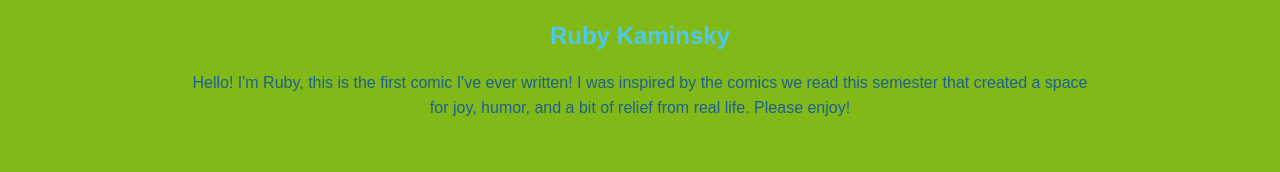
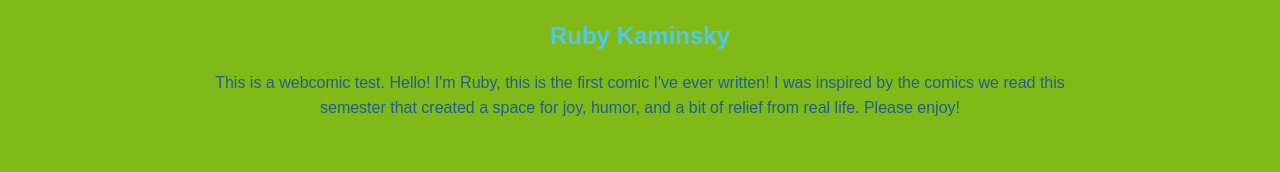
Before and after one commit to rubykaminsky/rmkproject, a plain HTML site: page about.html in a window 1280 px wide. Shown: the part 257-429 px from the top of the page. Drawn offline with Linux system fonts and the light colour scheme; a web font is replaced by a local one.

Commit message:
🎿🥣 Updated with Glitch

```diff
--- a/about.html
+++ b/about.html
@@ -23,7 +23,7 @@
       />
       <h2>Ruby Kaminsky</h2>
       <p>
-        Hello! I'm Ruby, this is the first comic I've ever written! I was inspired by the comics we read this semester that created a space for joy, humor, and a bit of relief from real life. Please enjoy!
+        This is a webcomic test. Hello! I'm Ruby, this is the first comic I've ever written! I was inspired by the comics we read this semester that created a space for joy, humor, and a bit of relief from real life. Please enjoy!
       </p>
     </main>
   </body>
```
